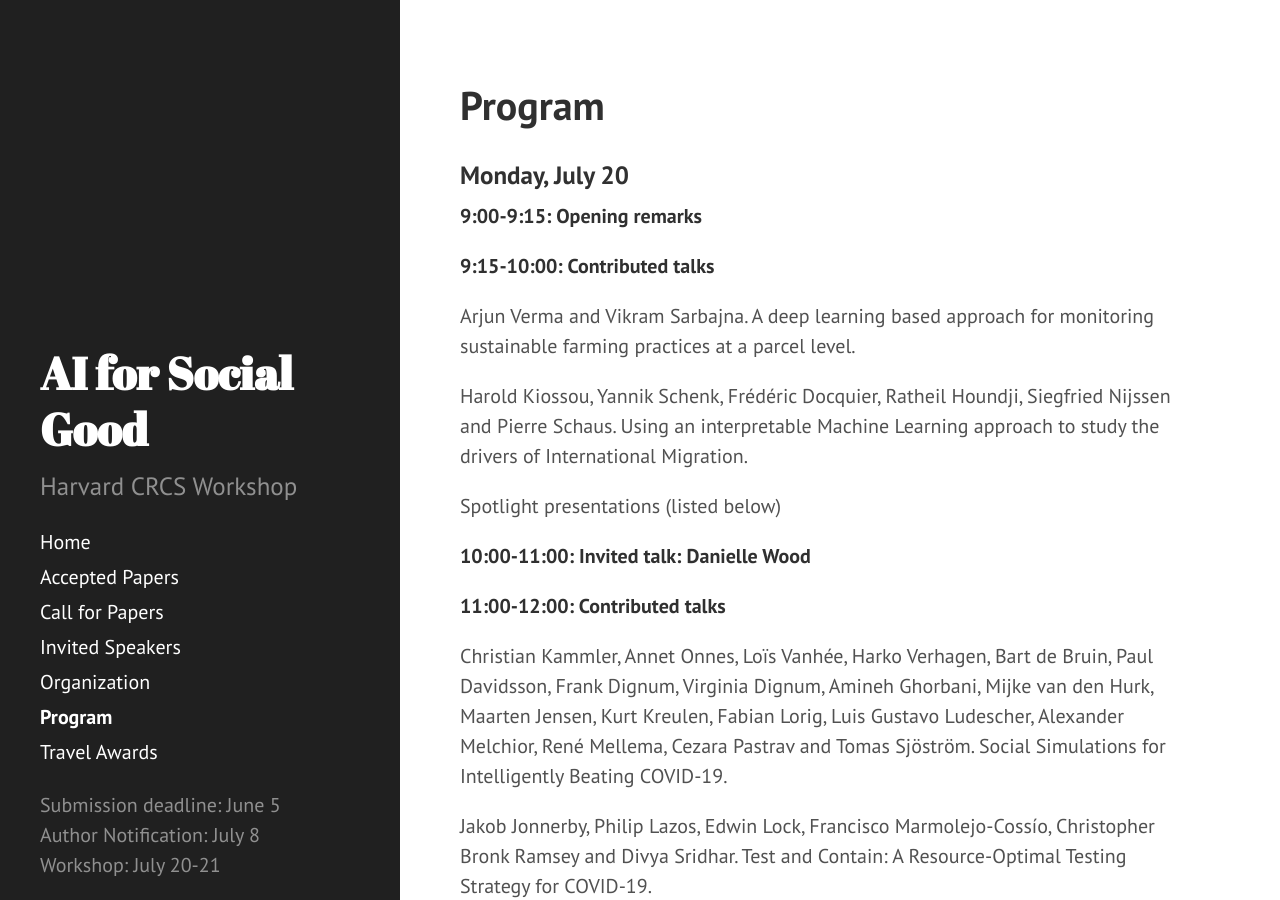
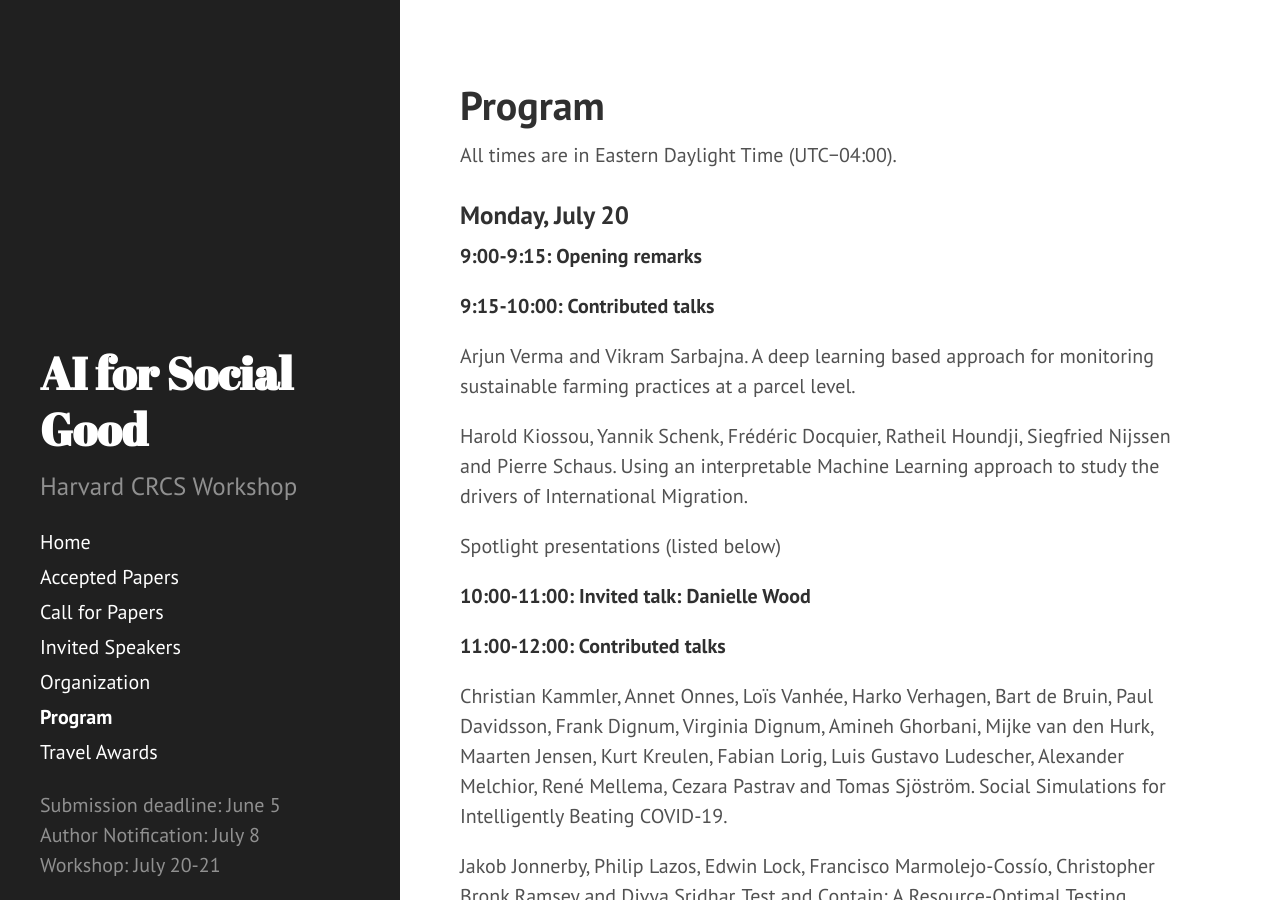
Before and after one commit to slremy/aiforpublichealth.github.io, a Jekyll site: the page built from program.md, in a window 1280 px wide and 900 px high. Built offline with Jekyll 4.4.1, drawn with Linux system fonts in a browser that asks for light colours.

Commit message:
Update program.md

```diff
--- a/program.md
+++ b/program.md
@@ -2,6 +2,8 @@
 layout: page
 title: Program
 ---
+All times are in Eastern Daylight Time (UTC−04:00).
+
 ### Monday, July 20
 
 **9:00-9:15: Opening remarks**
```
